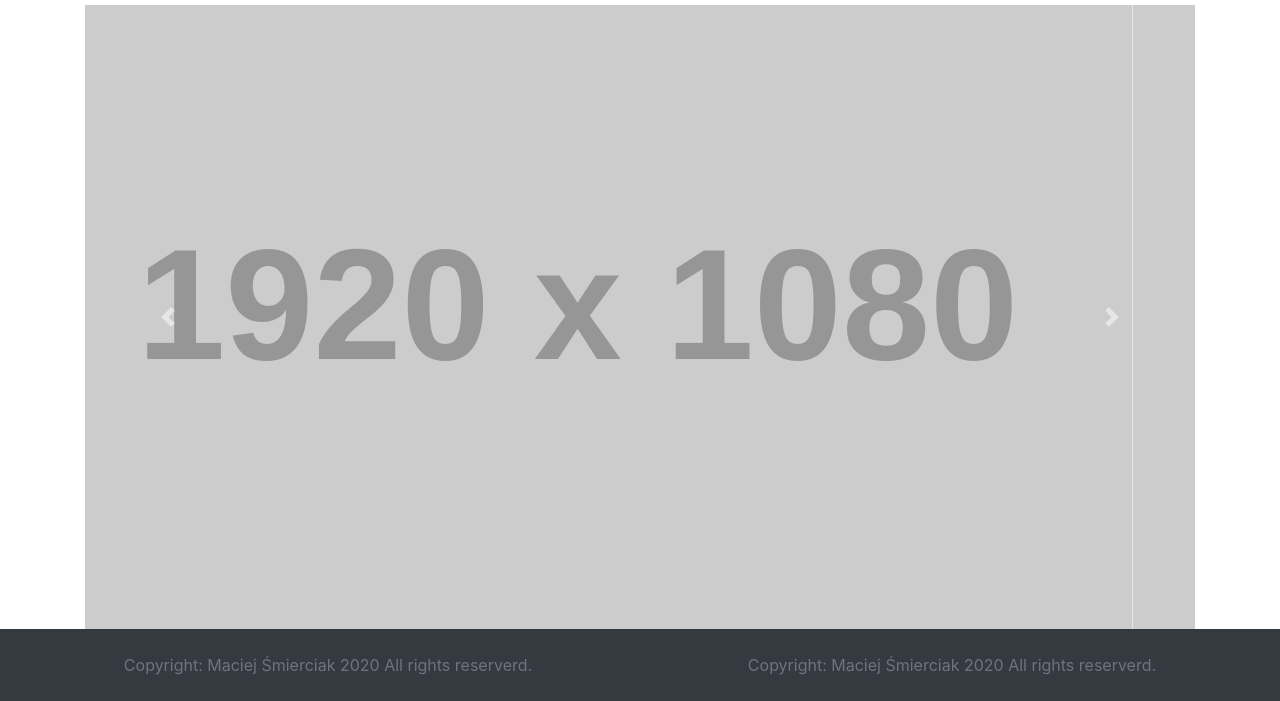
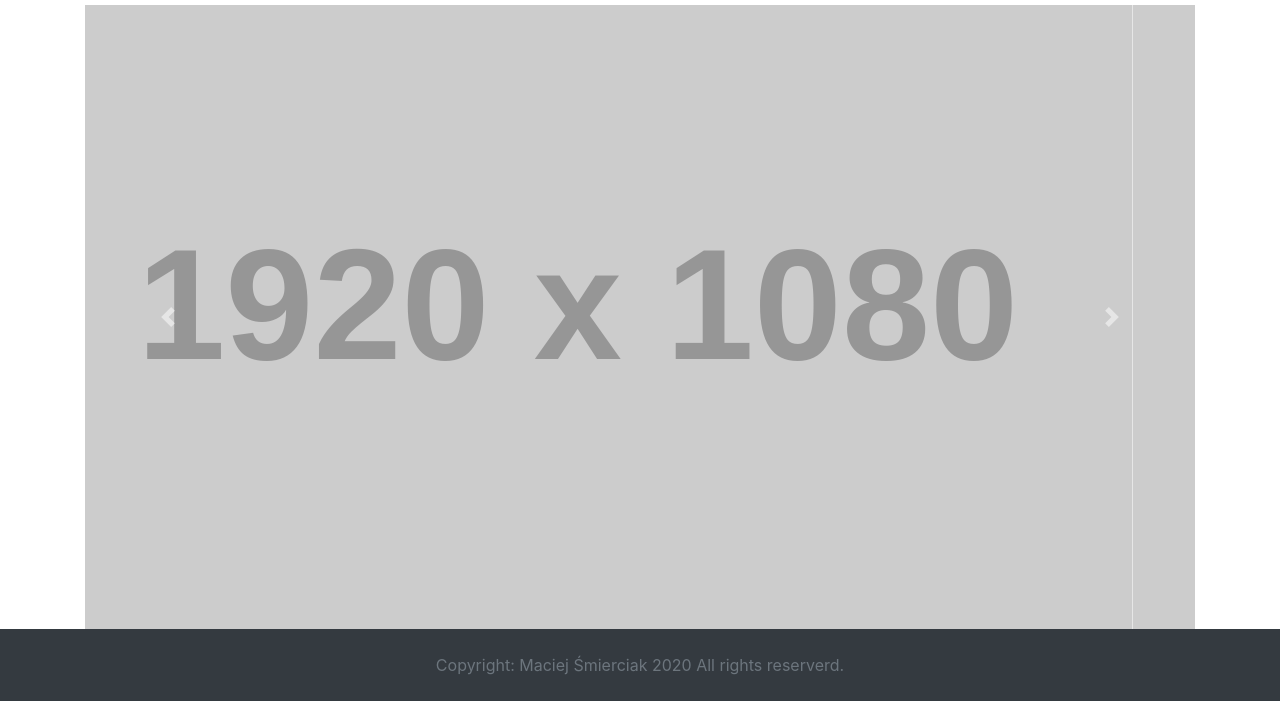
Before and after one commit to KlawyFarfocel/PHProject2k20, a plain HTML site: page index.html in a window 1280 px wide. Shown: the part 107-808 px from the top of the page. Drawn offline with nearby package versions, Linux system fonts and the light colour scheme; placeholder pictures from the web are drawn by us.

Commit message:
Undo changes

```diff
--- a/index.html
+++ b/index.html
@@ -72,7 +72,6 @@
 <!--Footer-->
 <nav class="navbar navbar-expand-lg navbar-dark bg-dark">
   <p class="text-center text-muted mx-auto mt-md-3 mt-3">Copyright: Maciej Śmierciak 2020 All rights reserverd.</p>
-  <p class="text-center text-muted mx-auto mt-md-3 mt-3">Copyright: Maciej Śmierciak 2020 All rights reserverd.</p>
 </nav>
 <!--End of Footer-->
 
```
